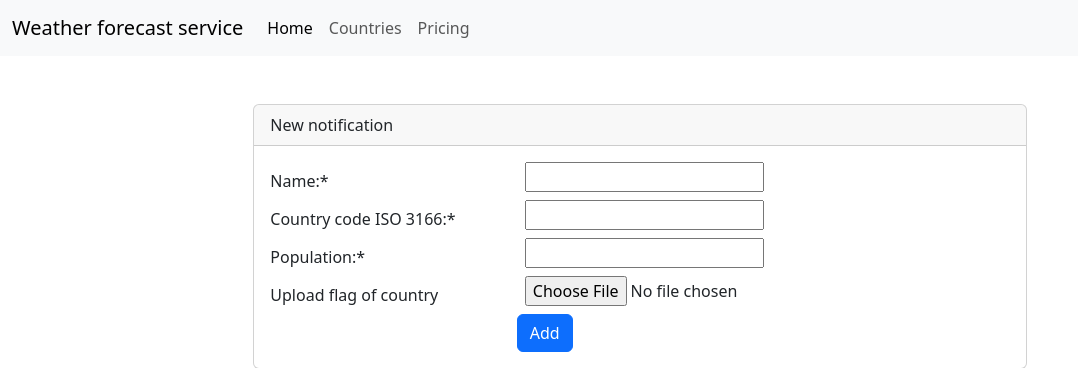
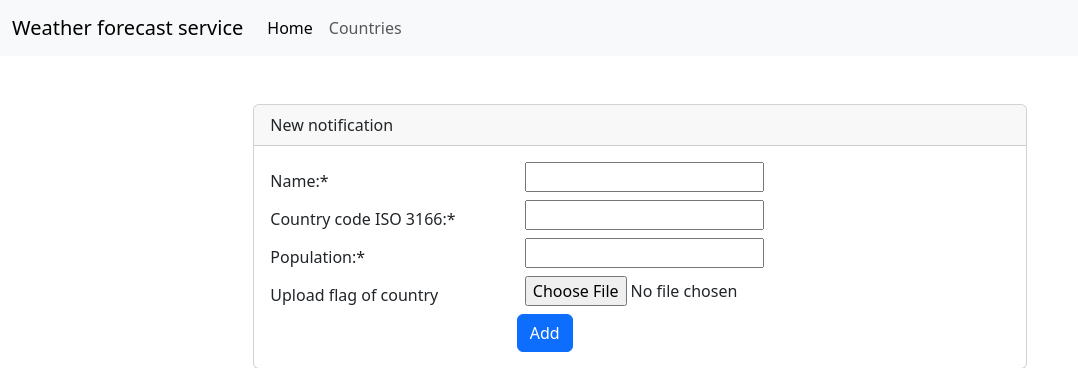
Before and after one commit to noteasycode/django_internship, a Django app: page /add_country/ in a window 1280 px wide. Shown: the top 368 px of the page, without its empty margins (0-1078 px from the left). Run offline with Django 3.2, Linux system fonts and the light colour scheme; some libraries are stand-ins or nearby versions.

Commit message:
finished 10 sprint

```diff
--- a/internship/templates/includes/nav.html
+++ b/internship/templates/includes/nav.html
@@ -12,9 +12,6 @@
         <li class="nav-item">
           <a class="nav-link" href="{% url 'cities:country_list' %}">Countries</a>
         </li>
-        <li class="nav-item">
-          <a class="nav-link" href="#">Pricing</a>
-        </li>
       </ul>
     </div>
   </div>
```
